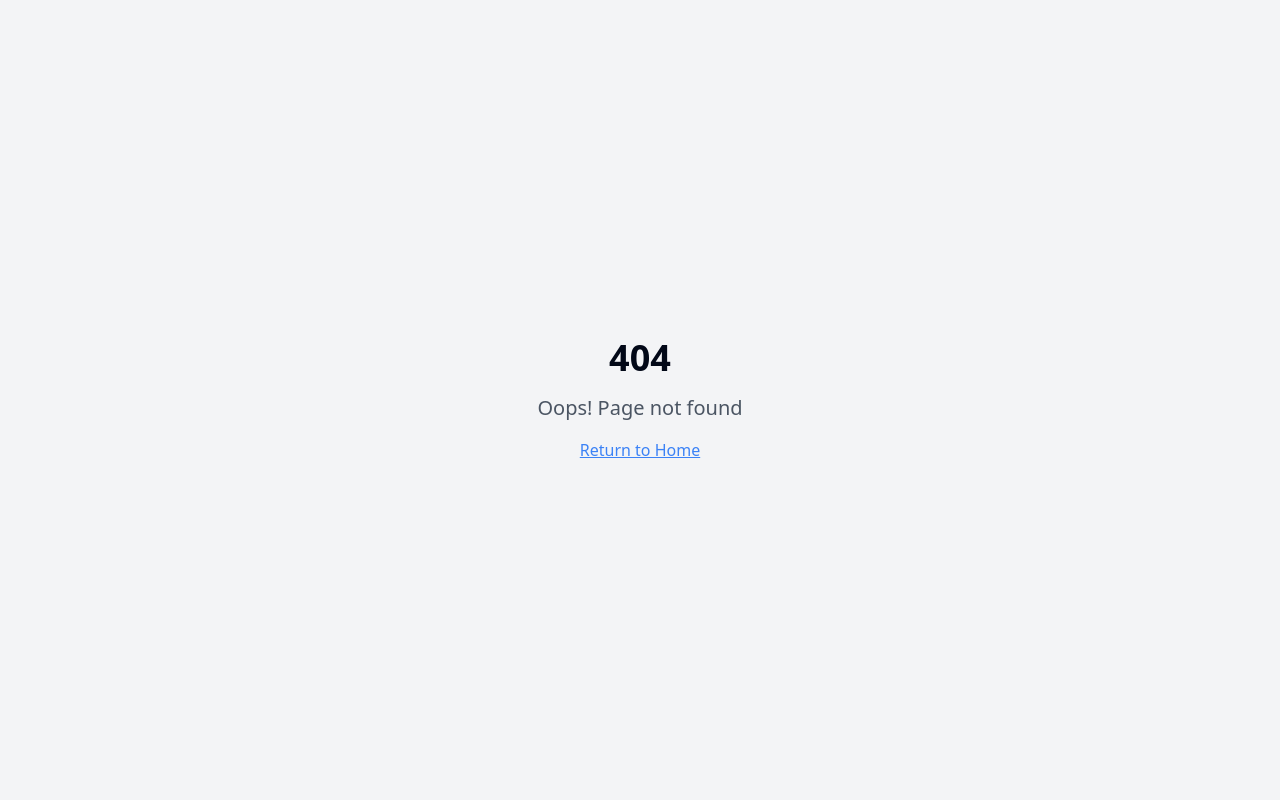
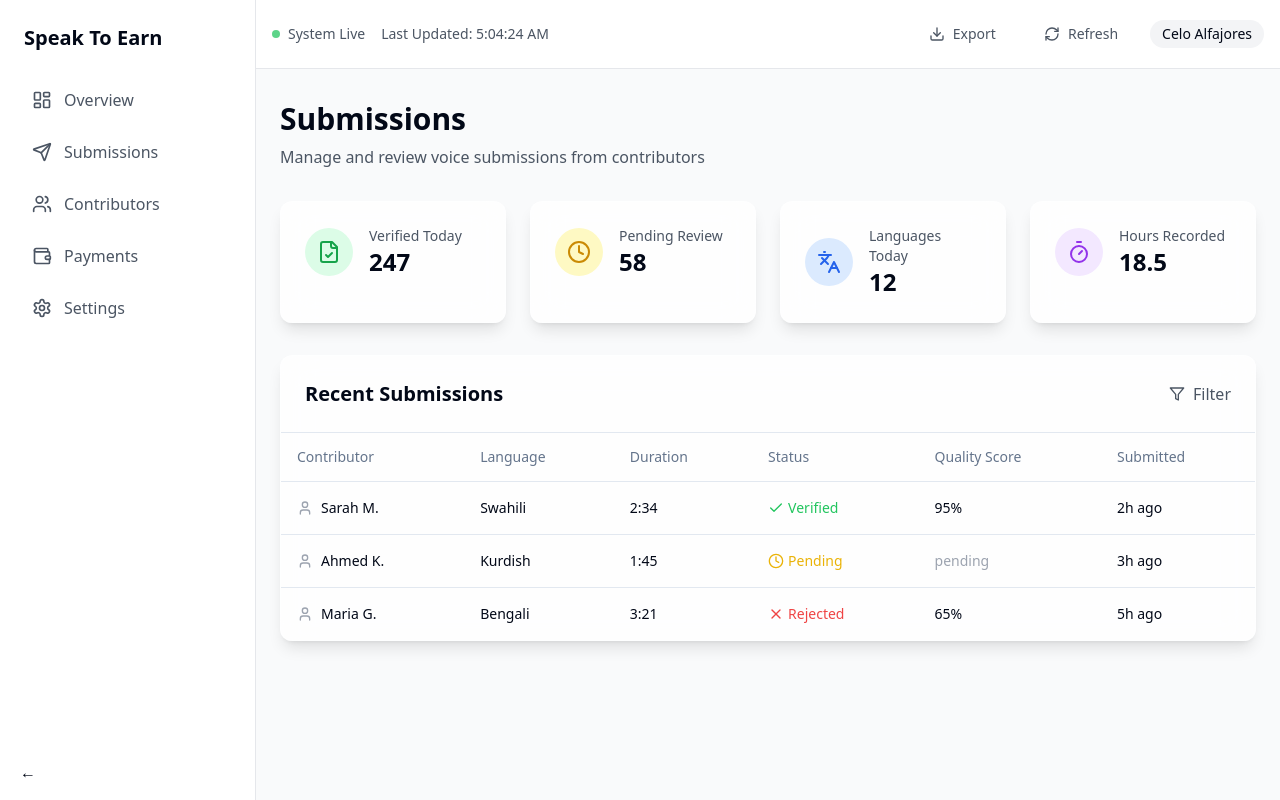
Before and after one commit to TheAlexYao/speaktoearn-data, a React (Vite) app: page /submissions in a window 1280 px wide. Before the commit this address had no page. Built offline with nearby package versions, Linux system fonts and the light colour scheme.

Commit message:
Add submissions page
This commit adds a new page for submissions.

```diff
--- a/src/App.tsx
+++ b/src/App.tsx
@@ -1,9 +1,11 @@
+
 import { Toaster } from "@/components/ui/toaster";
 import { Toaster as Sonner } from "@/components/ui/sonner";
 import { TooltipProvider } from "@/components/ui/tooltip";
 import { QueryClient, QueryClientProvider } from "@tanstack/react-query";
 import { BrowserRouter, Routes, Route } from "react-router-dom";
 import Index from "./pages/Index";
+import Submissions from "./pages/Submissions";
 import NotFound from "./pages/NotFound";
 
 const queryClient = new QueryClient();
@@ -16,7 +18,7 @@ const App = () => (
       <BrowserRouter>
         <Routes>
           <Route path="/" element={<Index />} />
-          {/* ADD ALL CUSTOM ROUTES ABOVE THE CATCH-ALL "*" ROUTE */}
+          <Route path="/submissions" element={<Submissions />} />
           <Route path="*" element={<NotFound />} />
         </Routes>
       </BrowserRouter>
--- /dev/null
+++ b/src/pages/Submissions.tsx
@@ -0,0 +1,201 @@
+
+import { DashboardLayout } from "@/components/dashboard/DashboardLayout";
+import { Card } from "@/components/ui/card";
+import {
+  Table,
+  TableBody,
+  TableCell,
+  TableHead,
+  TableHeader,
+  TableRow,
+} from "@/components/ui/table";
+import {
+  FileCheck,
+  FileX,
+  Languages,
+  Timer,
+  User,
+  Check,
+  X,
+  Clock,
+  Filter,
+} from "lucide-react";
+
+// Mock data for submissions
+const submissions = [
+  {
+    id: 1,
+    contributor: "Sarah M.",
+    language: "Swahili",
+    duration: "2:34",
+    status: "verified",
+    submitted: "2h ago",
+    quality: "95%",
+  },
+  {
+    id: 2,
+    contributor: "Ahmed K.",
+    language: "Kurdish",
+    duration: "1:45",
+    status: "pending",
+    submitted: "3h ago",
+    quality: "pending",
+  },
+  {
+    id: 3,
+    contributor: "Maria G.",
+    language: "Bengali",
+    duration: "3:21",
+    status: "rejected",
+    submitted: "5h ago",
+    quality: "65%",
+  },
+  // Add more submissions...
+];
+
+const getStatusColor = (status: string) => {
+  switch (status) {
+    case "verified":
+      return "text-green-500";
+    case "pending":
+      return "text-yellow-500";
+    case "rejected":
+      return "text-red-500";
+    default:
+      return "text-gray-500";
+  }
+};
+
+const getStatusIcon = (status: string) => {
+  switch (status) {
+    case "verified":
+      return Check;
+    case "pending":
+      return Clock;
+    case "rejected":
+      return X;
+    default:
+      return Clock;
+  }
+};
+
+const Submissions = () => {
+  return (
+    <DashboardLayout>
+      <div className="space-y-8">
+        {/* Header */}
+        <div>
+          <h1 className="text-3xl font-bold">Submissions</h1>
+          <p className="text-gray-600 mt-2">
+            Manage and review voice submissions from contributors
+          </p>
+        </div>
+
+        {/* Stats Cards */}
+        <div className="grid grid-cols-1 md:grid-cols-2 lg:grid-cols-4 gap-6">
+          <Card className="p-6 glass-card">
+            <div className="flex items-center space-x-4">
+              <div className="p-3 bg-green-100 rounded-full">
+                <FileCheck className="w-6 h-6 text-green-600" />
+              </div>
+              <div>
+                <p className="text-sm text-gray-600">Verified Today</p>
+                <h3 className="text-2xl font-bold">247</h3>
+              </div>
+            </div>
+          </Card>
+
+          <Card className="p-6 glass-card">
+            <div className="flex items-center space-x-4">
+              <div className="p-3 bg-yellow-100 rounded-full">
+                <Clock className="w-6 h-6 text-yellow-600" />
+              </div>
+              <div>
+                <p className="text-sm text-gray-600">Pending Review</p>
+                <h3 className="text-2xl font-bold">58</h3>
+              </div>
+            </div>
+          </Card>
+
+          <Card className="p-6 glass-card">
+            <div className="flex items-center space-x-4">
+              <div className="p-3 bg-blue-100 rounded-full">
+                <Languages className="w-6 h-6 text-blue-600" />
+              </div>
+              <div>
+                <p className="text-sm text-gray-600">Languages Today</p>
+                <h3 className="text-2xl font-bold">12</h3>
+              </div>
+            </div>
+          </Card>
+
+          <Card className="p-6 glass-card">
+            <div className="flex items-center space-x-4">
+              <div className="p-3 bg-purple-100 rounded-full">
+                <Timer className="w-6 h-6 text-purple-600" />
+              </div>
+              <div>
+                <p className="text-sm text-gray-600">Hours Recorded</p>
+                <h3 className="text-2xl font-bold">18.5</h3>
+              </div>
+            </div>
+          </Card>
+        </div>
+
+        {/* Submissions Table */}
+        <Card className="glass-card">
+          <div className="p-6 flex justify-between items-center border-b">
+            <h2 className="text-xl font-semibold">Recent Submissions</h2>
+            <button className="flex items-center space-x-2 text-gray-600 hover:text-gray-900">
+              <Filter className="w-4 h-4" />
+              <span>Filter</span>
+            </button>
+          </div>
+          <Table>
+            <TableHeader>
+              <TableRow>
+                <TableHead>Contributor</TableHead>
+                <TableHead>Language</TableHead>
+                <TableHead>Duration</TableHead>
+                <TableHead>Status</TableHead>
+                <TableHead>Quality Score</TableHead>
+                <TableHead>Submitted</TableHead>
+              </TableRow>
+            </TableHeader>
+            <TableBody>
+              {submissions.map((submission) => {
+                const StatusIcon = getStatusIcon(submission.status);
+                return (
+                  <TableRow key={submission.id} className="hover:bg-gray-50">
+                    <TableCell className="flex items-center space-x-2">
+                      <User className="w-4 h-4 text-gray-400" />
+                      <span>{submission.contributor}</span>
+                    </TableCell>
+                    <TableCell>{submission.language}</TableCell>
+                    <TableCell>{submission.duration}</TableCell>
+                    <TableCell>
+                      <div className="flex items-center space-x-1">
+                        <StatusIcon className={`w-4 h-4 ${getStatusColor(submission.status)}`} />
+                        <span className={`capitalize ${getStatusColor(submission.status)}`}>
+                          {submission.status}
+                        </span>
+                      </div>
+                    </TableCell>
+                    <TableCell>
+                      <span className={submission.status === "pending" ? "text-gray-400" : ""}>
+                        {submission.quality}
+                      </span>
+                    </TableCell>
+                    <TableCell>{submission.submitted}</TableCell>
+                  </TableRow>
+                )
+              })}
+            </TableBody>
+          </Table>
+        </Card>
+      </div>
+    </DashboardLayout>
+  );
+};
+
+export default Submissions;
```
